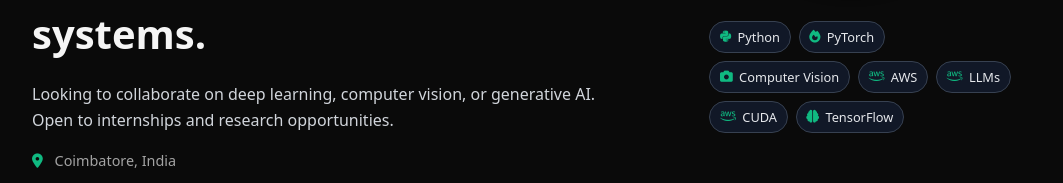
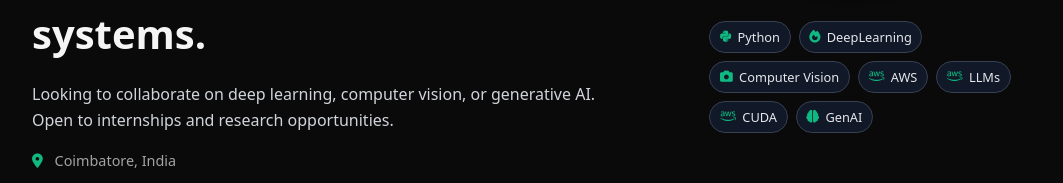
Before and after one commit to maheXh/portfolio, a website: page index.html in a window 1280 px wide. Shown: the part 392-575 px from the top of the page, without its empty margins (108-1171 px from the left). Drawn offline with Linux system fonts and the light colour scheme; a small style sheet from the web is missing.

Commit message:
Replace 'PyTorch' and 'TensorFlow' with 'DeepLearning' and 'GenAI'

```diff
--- a/index.html
+++ b/index.html
@@ -465,13 +465,13 @@
       <img src="profile.png" alt="Mahesh Raj portrait" />
       <div class="hero-badges">
         <span class="badge"><i class="fa-brands fa-python"></i>Python</span>
-        <span class="badge"><i class="fa-solid fa-fire"></i>PyTorch</span>
+        <span class="badge"><i class="fa-solid fa-fire"></i>DeepLearning</span>
         <span class="badge"><i class="fa-solid fa-camera"></i>Computer Vision</span>
         <span class="badge"><i class="fa-brands fa-aws"></i>AWS</span>
         <span class="badge"><i class="fa-brands fa-aws"></i>LLMs</span>
         <span class="badge"><i class="fa-brands fa-aws"></i>CUDA</span>
 
-        <span class="badge"><i class="fa-solid fa-brain"></i>TensorFlow</span>
+        <span class="badge"><i class="fa-solid fa-brain"></i>GenAI</span>
       </div>
     </div>
   </section>
```
